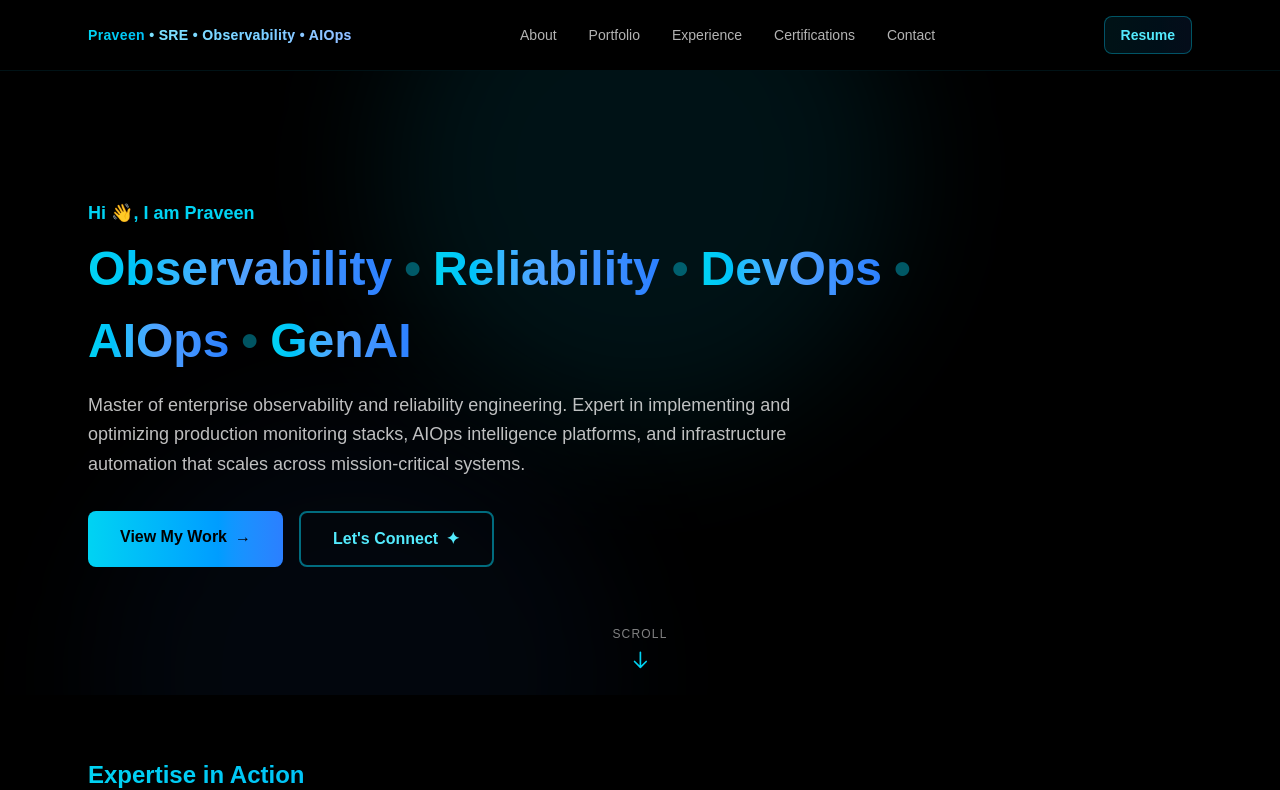
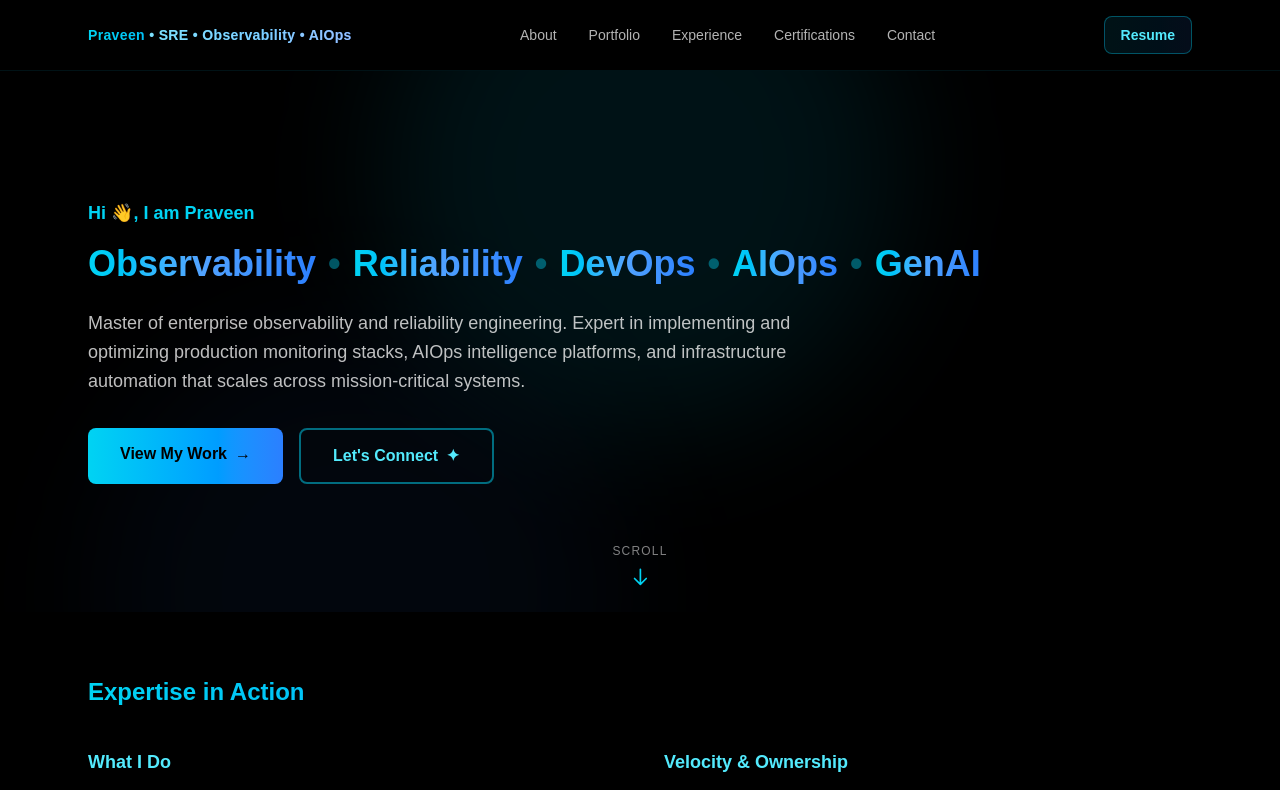
Before and after one commit to praveen-ai-platform/praveen-portfolio, a Next.js app: page / in a window 1280 px wide. Shown: the top 790 px of the page. Built offline with nearby package versions, Linux system fonts and the light colour scheme.

Commit message:
Adjust hero tagline sizing

```diff
--- a/src/app/components/Hero.tsx
+++ b/src/app/components/Hero.tsx
@@ -47,7 +47,7 @@ export default function Hero() {
           </motion.p>
 
           <motion.h1
-            className="mt-3 text-2xl sm:text-3xl lg:text-5xl font-bold leading-tight flex flex-wrap gap-2 sm:gap-3"
+            className="mt-3 max-w-5xl text-xl sm:text-2xl lg:text-4xl font-bold leading-snug flex flex-wrap gap-x-2 gap-y-1.5 sm:gap-x-3 sm:gap-y-2"
             variants={containerVariants}
             initial="hidden"
             animate="visible"
```
